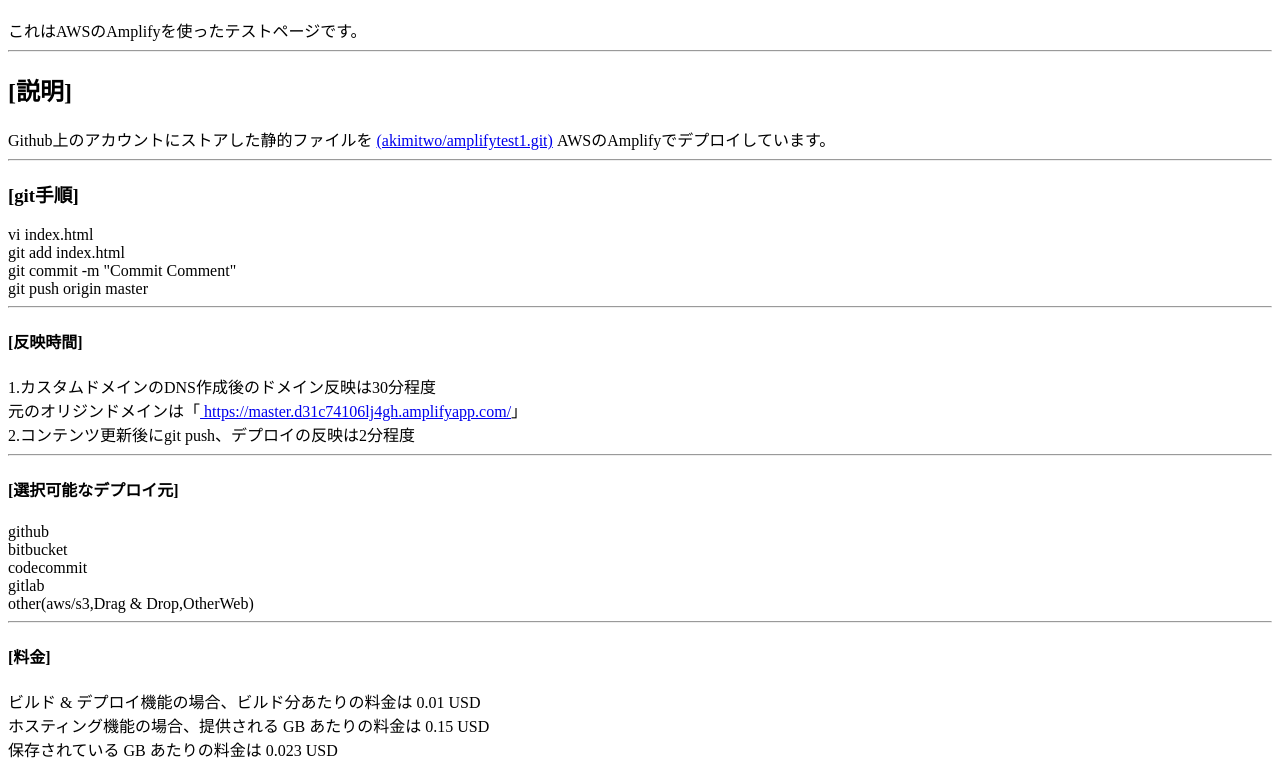
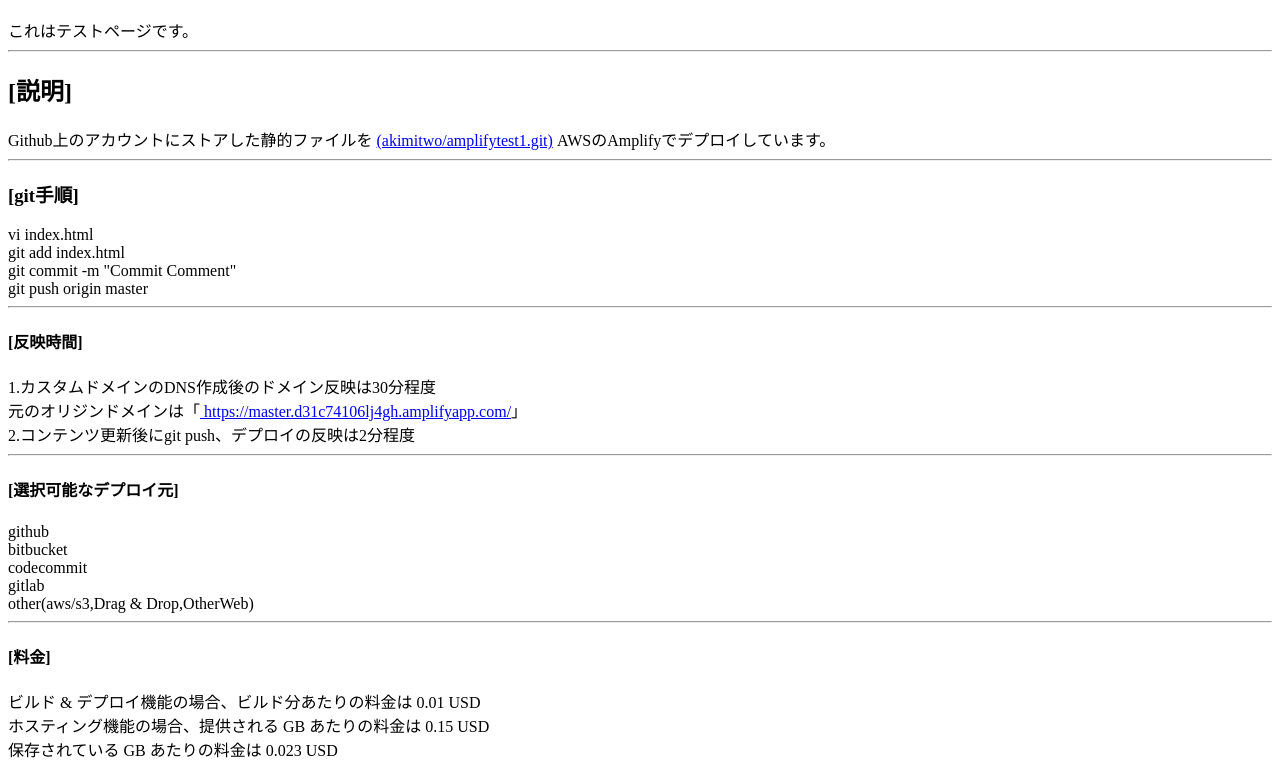
Before and after one commit to osmaniax/amplify1, a plain HTML site: page index.html in a window 1280 px wide. Shown: the part 48-808 px from the top of the page. Drawn offline with Linux system fonts and the light colour scheme.

Commit message:
21st commit

```diff
--- a/index.html
+++ b/index.html
@@ -1,12 +1,12 @@
 <HTML>
         <HEAD>
 	<meta charset="UTF-8">
-	<TITLE>AmplifyTestSite</TITLE>
+	<TITLE>AmplifyTestPage</TITLE>
         </HEAD>
 
         <Body>
 		<h1>https://AmplifyTest.1banzaka.com</h1>
-		これはAWSのAmplifyを使ったテストページです。<br>
+		これはテストページです。<br>
 		<hr>
 		<h2>[説明]</h2>
 		Github上のアカウントにストアした静的ファイルを
```
